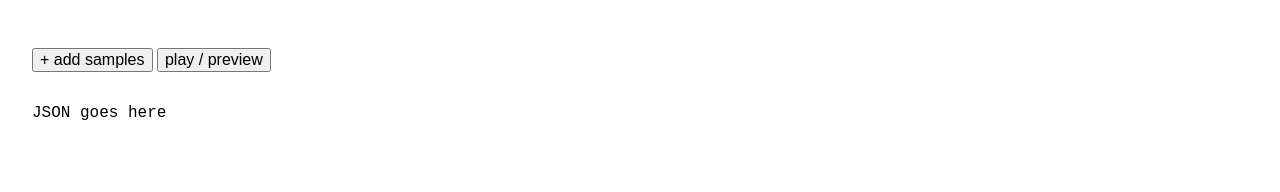
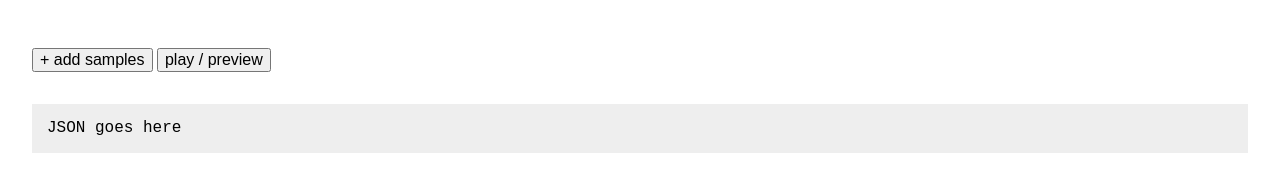
Before and after one commit to kilianso/audio_animations, a plain HTML site: page index.html in a window 1280 px wide. Drawn offline with Linux system fonts and the light colour scheme.

Commit message:
make sure code lines wrap

```diff
--- a/css/main.css
+++ b/css/main.css
@@ -37,3 +37,9 @@ button{
 .remove{
 	margin: 0.25rem 0;
 }
+
+.json_preview{
+	background: #EEE;
+	padding: 15px;
+	white-space: pre-wrap;
+}
```
